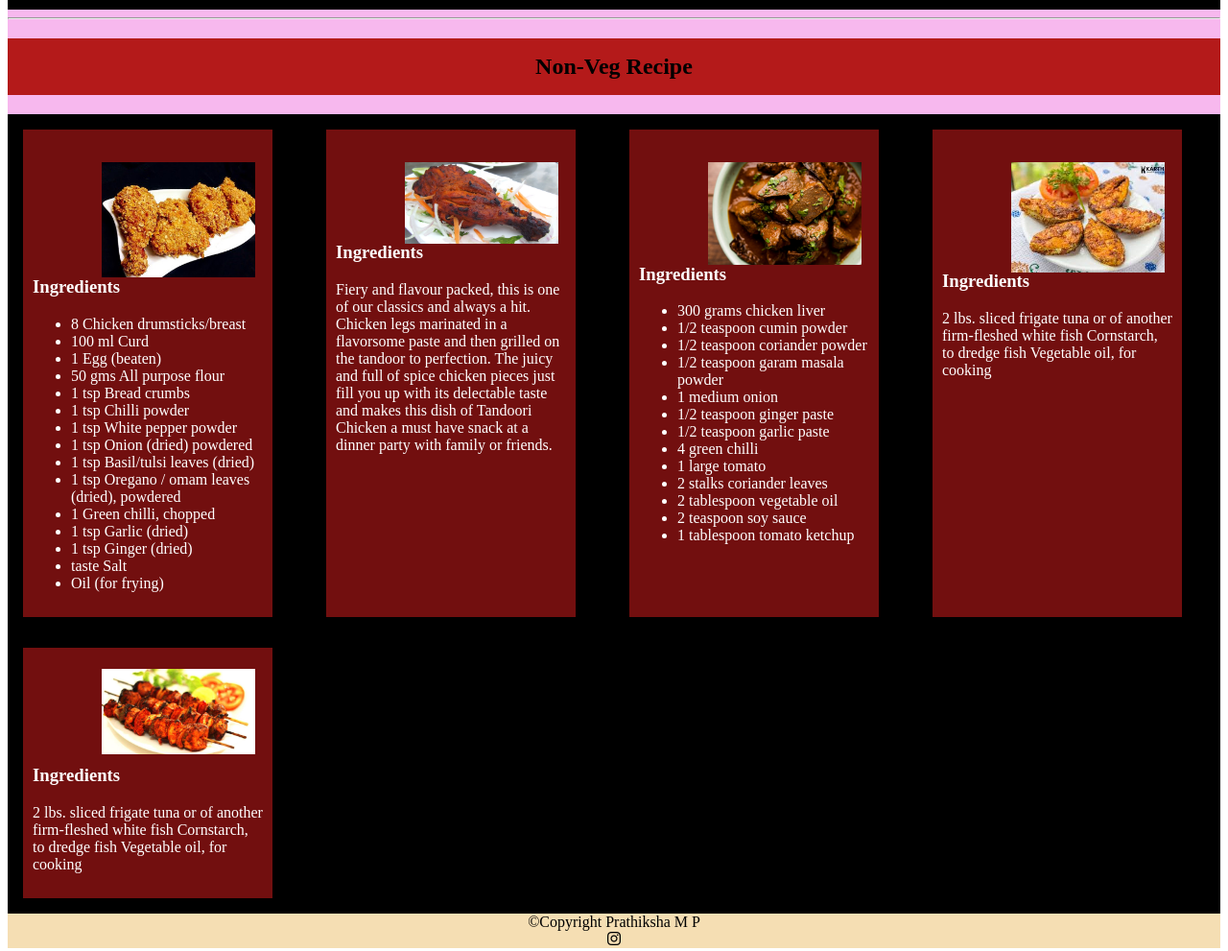
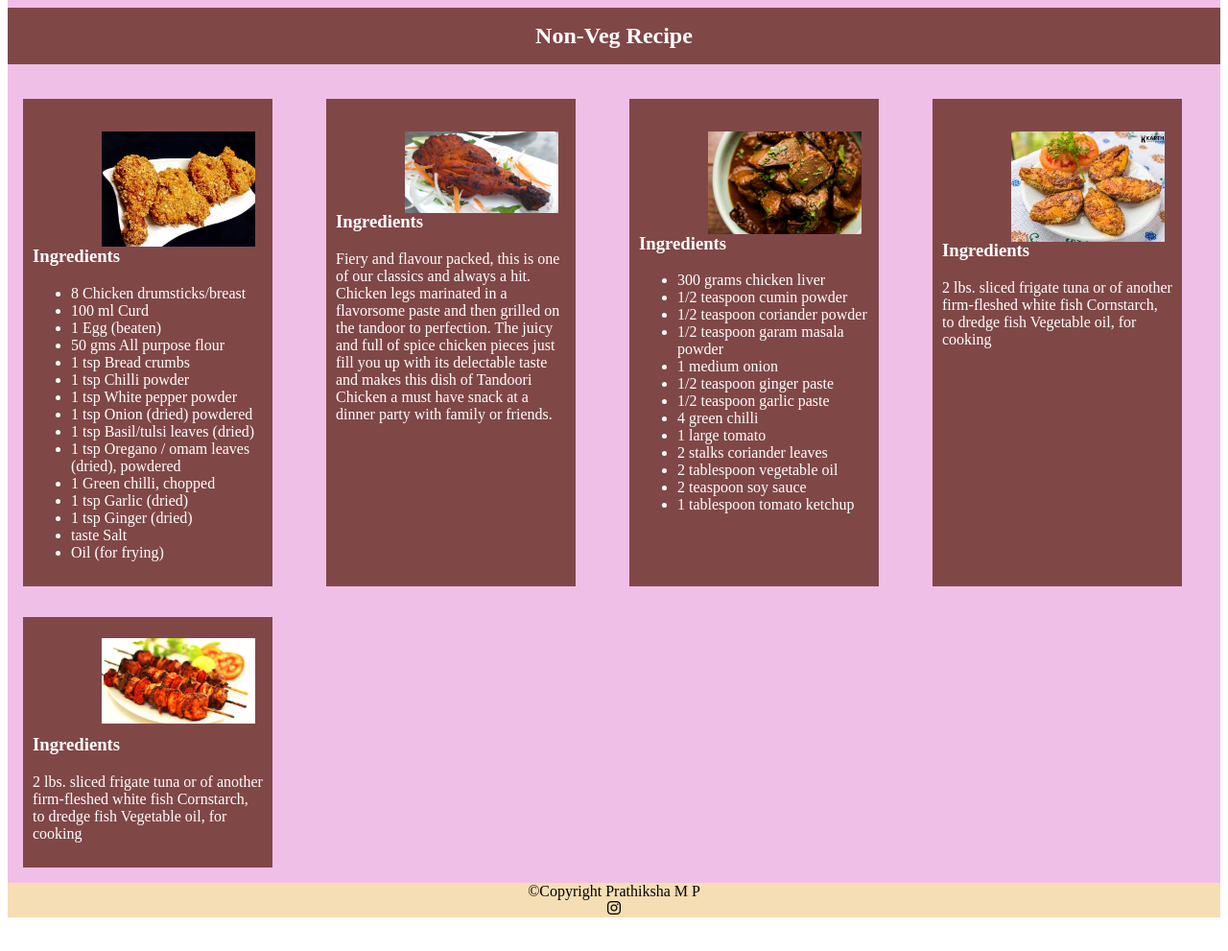
Before and after one commit to Prathikshamp/Foodz, a plain HTML site: page index.html in a window 1280 px wide. Shown: the part 880-1871 px from the top of the page at 96% size. After the commit the page ends 1844 px from the top, so only its background shows below. Drawn offline with Linux system fonts and the light colour scheme.

Commit message:
Add files via upload

```diff
--- a/food.css
+++ b/food.css
@@ -1,12 +1,12 @@
 .lav{
-    background-color: rgb(247, 184, 238);
+    background-color: rgb(240, 191, 232);
 }
 .div1{
     margin:0%;
     position:relative;
 }
 .image1{
-    height: 15rem;
+    height: 13rem;
     width:100%
 }
 .h1food{
@@ -46,12 +46,13 @@ width: auto;
     padding: 1rem;
 }
 .h2nonveg{
-    background-color: rgb(180, 26, 26);
+    background-color: rgb(128, 71, 71);
     text-align: center;
+    color:white;
     padding: 1rem;
 }
 .nveg{
-    background-color: black;
+    background-color: rgb(240, 191, 232);
     display:grid;
     grid-template-columns: repeat(4,auto);
 }
@@ -69,7 +70,7 @@ width: auto;
    max-width:10rem;
 }
 .kfc{
-    background-color: rgb(114, 15, 15);
+    background-color: rgb(128, 71, 71);
     color: white;
     padding:10px;
     margin:1rem;
@@ -95,7 +96,7 @@ width: auto;
    max-width:10rem;
 }
 .leg{
-    background-color: rgb(114, 15, 15);
+    background-color: rgb(128, 71, 71);
     color: white;
     padding:10px;
     margin:1rem;
@@ -122,7 +123,7 @@ width: auto;
 }
 .liver{
     width:15rem;
-    background-color: rgb(114, 15, 15);
+    background-color: rgb(128, 71, 71);
     color: white;
     padding:10px;
     margin:1rem;
@@ -147,7 +148,7 @@ width: auto;
    max-width:10rem;
 }
 .tava{
-    background-color: rgb(114, 15, 15);
+    background-color: rgb(128, 71, 71);
     color: white;
     padding:10px;
     margin:1rem;
@@ -160,7 +161,7 @@ width: auto;
    max-width:10rem;
 }
 .tikka{
-    background-color: rgb(114, 15, 15);
+    background-color: rgb(128, 71, 71);
     color: white;
     padding:10px;
     margin:1rem;
```
